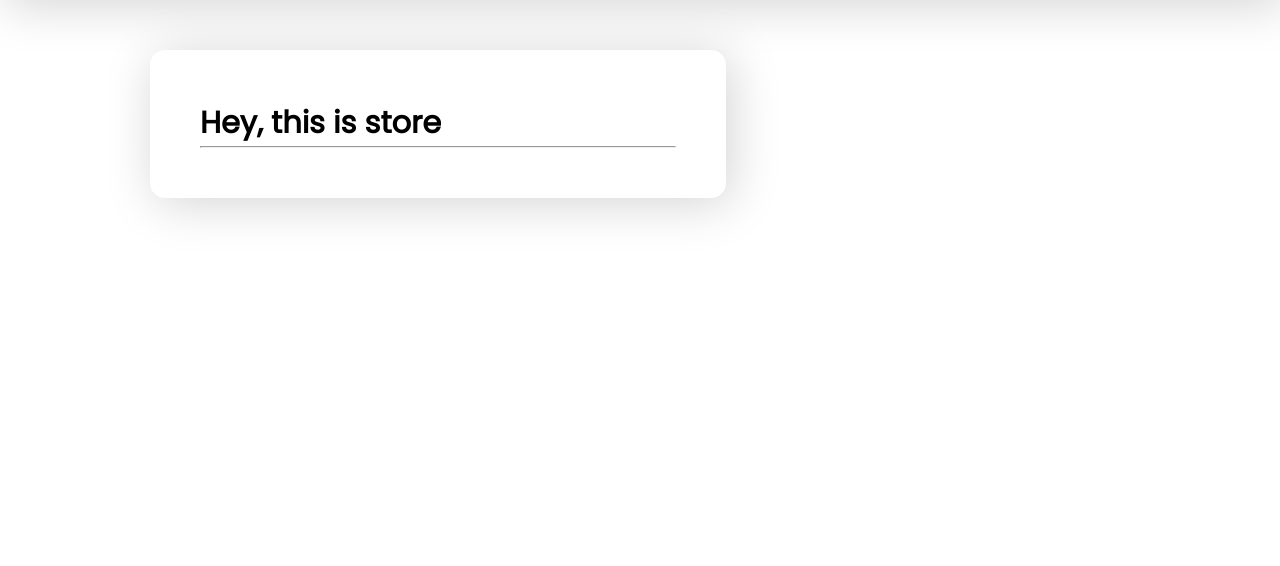
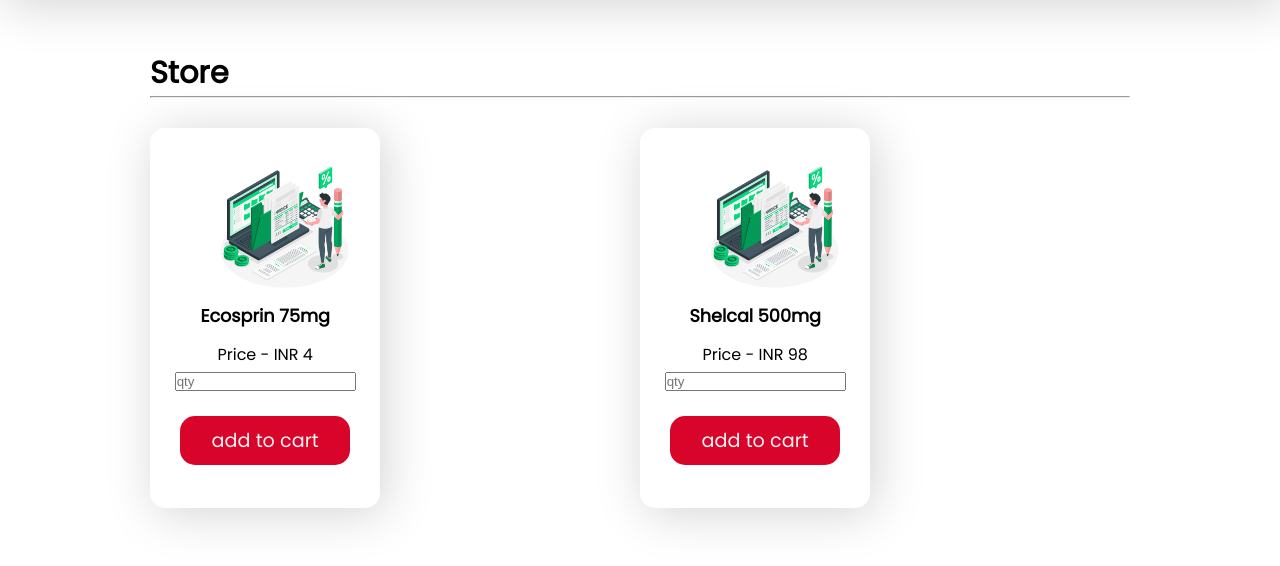
Before and after one commit to frost-head/Hospital_Mangment_system, a Flask app: page /store in a window 1280 px wide. Shown: the part 60-626 px from the top of the page. Run offline with Flask 2, Linux system fonts and the light colour scheme; the visitor is signed in with stand-in values (Sample User, id 1); data comes from the database, SQL or seed files in the repository; data that the repository does not hold is empty; some libraries are stand-ins or nearby versions.

Commit message:
Basic frontend developed for the store

```diff
--- a/src/main.py
+++ b/src/main.py
@@ -235,8 +235,13 @@
 
 @app.route('/store')
 def store():
-    if "user" not in session:
-        return redirect("/patientLogin")
+    # if "user" not in session:
+    #     return redirect("/patientLogin")
+
+    # for development purpose
+    session['user'] = 1
+
+
     items = fetchall(mysql, "select * from store")
     print(items)
     cart = fetchall(mysql, "select * from cart where pid = {}".format(session['user']))
--- a/src/static/style.css
+++ b/src/static/style.css
@@ -248,3 +248,30 @@
     width: 100%;
     margin-top: 50px;
 }
+
+.item {
+    height: 380px;
+    width: 18vw;
+    display: flex;
+    flex-direction: column;
+    justify-content: space-evenly;
+    padding: 20px;
+    box-shadow: 5px 5px 50px rgba(0, 0, 0, 0.178);
+    border-radius: 15px;
+    margin: 30px 0px;
+    transition: 0.5s;
+    text-align: center;
+}
+
+.item p {
+    flex: 3;
+    font-size: 1rem;
+}
+
+.item h3 {
+    font-size: 1.1rem;
+}
+
+.item input {
+    flex: 1;
+}
--- /dev/null
+++ b/src/templates/includes/storeItem.html
@@ -0,0 +1,14 @@
+<div class="item">
+    <img src="/static/images/billing.png" style="margin-left: 50px;" width="68%" alt="">
+    <h3>
+        {{item['name']}}
+    </h3>
+    <div>
+        <p>
+            Price - INR {{item['price']}}
+        </p>
+        <input type="number" placeholder="qty">
+    </div>
+    <a href="#" class="button">add to cart</a>
+
+</div>
--- a/src/templates/store.html
+++ b/src/templates/store.html
@@ -7,11 +7,10 @@
 {% endblock %}
 <!-- body -->
 {% block body %}
-<div class="forms">
-    <h2>
-        Hey, this is store
-    </h2>
-    <hr>
 
-</div>
-{% endblock %}
+<h2 style="margin-top:50px;">
+    Store
+</h2>
+<hr>
+<div class="features">{% for item in items %} {% include '/includes/storeItem.html' %} {% endfor %}
+    <div>{% endblock %}
```
Also changed, not shown: src/templates/Home.html (+10 -0 lines), src/static/images/store.png (added).
